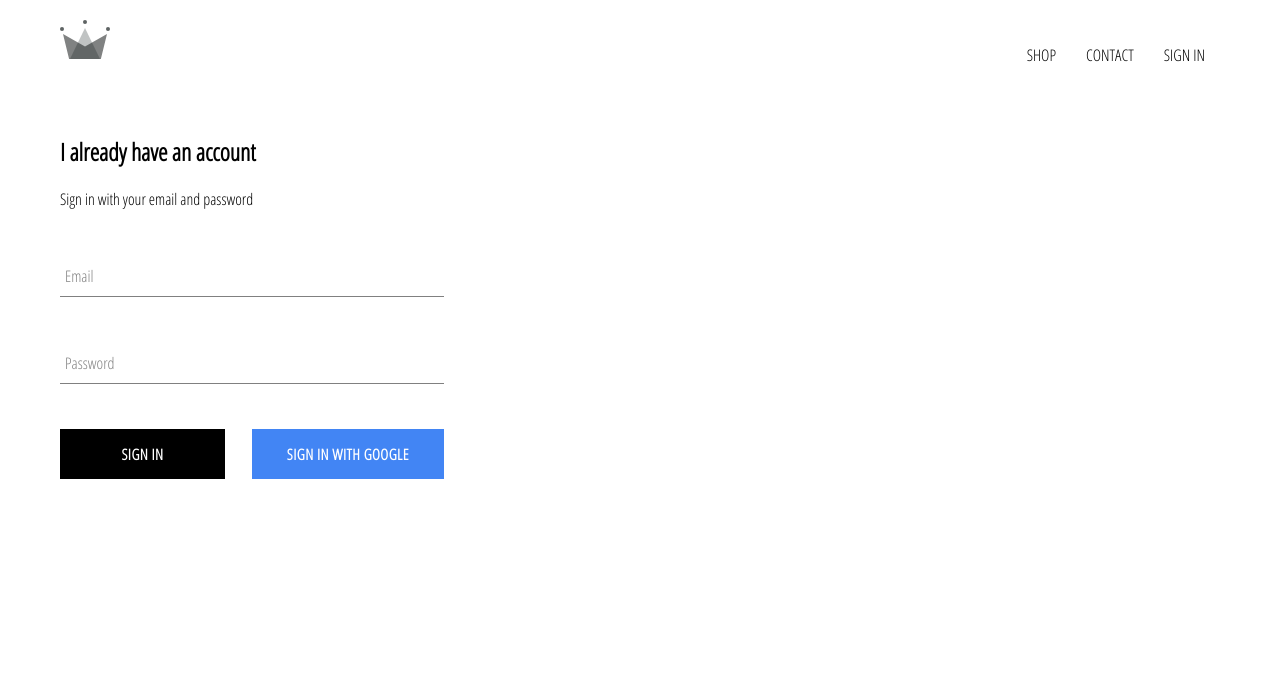
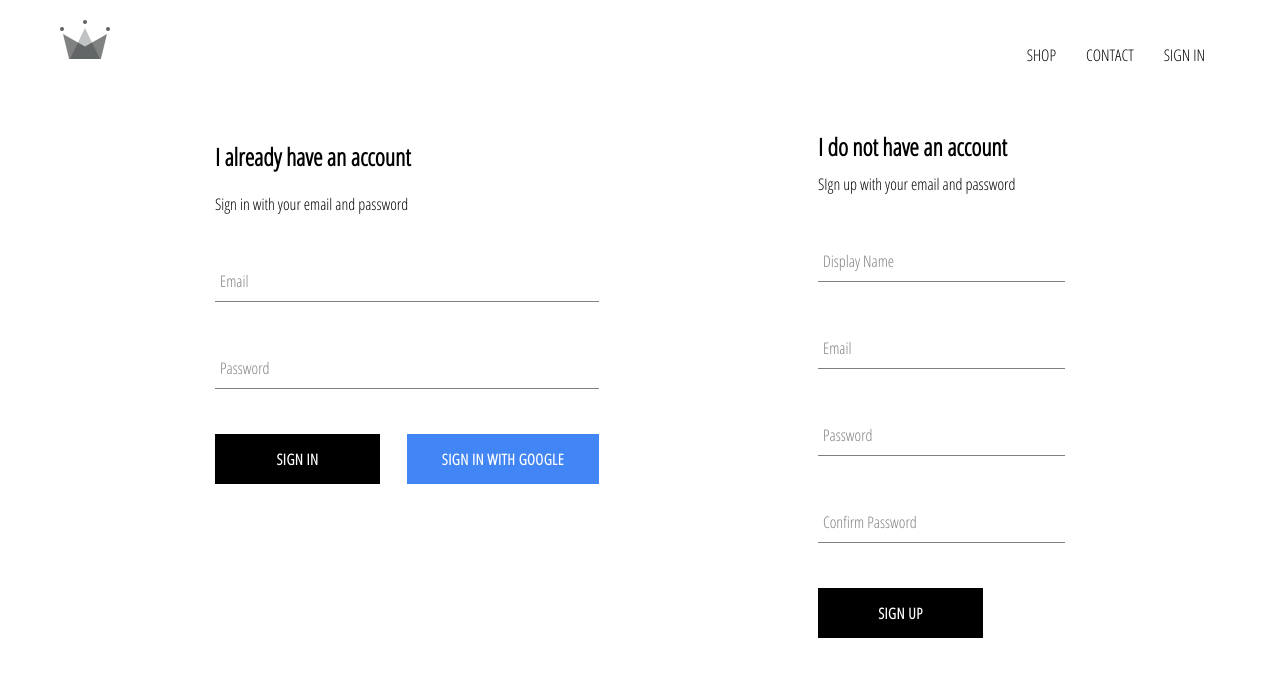
Before and after one commit to JeanRibac/React-E-commerce-App, a React (Create React App) app in the folder client/: page /signin in a window 1280 px wide. Shown: the top 676 px of the page. Built offline with nearby package versions, Linux system fonts and the light colour scheme; no server answers.

Commit message:
implemented firebase utils, included ability to store authenticated users into our firestore db

```diff
--- a/client/src/App.js
+++ b/client/src/App.js
@@ -6,20 +6,37 @@
 import ShopPage from './pages/shop/shop.component';
 import SignInAndSignUpPage from './pages/sign-in-and-sign-up/sign-in-and-sing-up.component';
 import Header from './components/header/header.component'
-import {auth} from './firebase/firebase.utils';
+import {
+  auth,
+  createUserProfileDocument
+} from './firebase/firebase.utils';
 
 class App extends Component {
   constructor(props) {
     super(props);
 
-    this.state = {curentUser: null}
+    this.state = {currentUser: null}
   }
 
   UnsubscribeFromAuth = null;
   componentDidMount(){
-    this.UnsubscribeFromAuth = auth.onAuthStateChanged(user=>{
-      this.setState({curentUser: user});
-      console.log(user);
+    this.UnsubscribeFromAuth = auth.onAuthStateChanged(async userAuth =>{
+      if(userAuth){
+        const userRef = await createUserProfileDocument(userAuth);
+        userRef.onSnapshot(snapShot =>{
+          // console.log(snapShot.data())
+           this.setState({
+             currentUser: {
+               id:snapShot.id,
+               ...snapShot.data()
+             }
+           },()=>{
+            console.log(this.state)
+           });
+        });
+      }else{
+        this.setState({currentUser:userAuth})
+      }
     })
   }
 
--- a/client/src/components/sign-up/sign-up.component.jsx
+++ b/client/src/components/sign-up/sign-up.component.jsx
@@ -0,0 +1,91 @@
+import React,{Component} from 'react';
+
+import FormInput from '../form-input/form-input.component';
+import CustomButton from '../custom-button/custom-button.component';
+
+import {auth, createUserProfileDocument} from '../../firebase/firebase.utils';
+
+import './sign-up.styles.scss';
+
+class Signup extends Component {
+    constructor() {
+        super();
+
+        this.state = {
+          displayName: "",
+          email: "",
+          password: "",
+          confirmPassword: "",
+        };
+
+    }
+    handleSubmit = async event=>{
+        event.preventDefault();
+        const { displayName, email, password, confirmPassword } = this.state;
+        if(password !== confirmPassword){
+            alert("Passwords don't match");
+            return;
+        }
+        try{
+            const {user} = await auth.createUserWithEmailAndPassword(email,password);
+            await createUserProfileDocument(user, {displayName});
+            this.setState({
+              displayName: "",
+              email: "",
+              password: "",
+              confirmPassword: "",
+            });
+        }catch(err){
+            console.log(err);
+        }
+    }
+    handleChange = event => {
+        const {name, value} = event.target;
+        this.setState({[name]:value});
+    }
+    render(){
+        const {displayName, email, password, confirmPassword} = this.state;
+        return (
+          <div className="sign-up">
+            <h2 className="title">I do not have an account</h2>
+            <span>SIgn up with your email and password</span>
+            <form className="sign-up-form" onSubmit={this.handleSubmit}>
+              <FormInput
+                type="text"
+                name="displayName"
+                value={displayName}
+                onChange={this.handleChange}
+                label="Display Name"
+                required
+              />
+              <FormInput
+                type="email"
+                name="email"
+                value={email}
+                onChange={this.handleChange}
+                label="Email"
+                required
+              />
+              <FormInput
+                type="password"
+                name="password"
+                value={password}
+                onChange={this.handleChange}
+                label="Password"
+                required
+              />
+              <FormInput
+                type="password"
+                name="confirmPassword"
+                value={confirmPassword}
+                onChange={this.handleChange}
+                label="Confirm Password"
+                required
+              />
+              <CustomButton type="submit">SIGN UP</CustomButton>
+            </form>
+          </div>
+        );
+    }
+}
+export default Signup;
--- a/client/src/components/sign-up/sign-up.styles.scss
+++ b/client/src/components/sign-up/sign-up.styles.scss
@@ -0,0 +1,7 @@
+.sign-uo{
+    display:flex;
+    flex-direction: column;
+    width:380px;.title{
+        margin: 10px 0;
+    }
+}
--- a/client/src/firebase/firebase.utils.js
+++ b/client/src/firebase/firebase.utils.js
@@ -2,7 +2,7 @@
 import "firebase/firestore";
 import "firebase/auth";
 
-var firebaseConfig = {
+var config = {
   apiKey: "AIzaSyDVrBsyeYFLoUqWjgKApqyjtiNBWAbZ_nw",
   authDomain: "e-commercereactwebsite.firebaseapp.com",
   databaseURL: "https://e-commercereactwebsite.firebaseio.com",
@@ -13,8 +13,27 @@
   measurementId: "G-H9V6J4WPJS"
 };
 
+export const createUserProfileDocument = async(userAuth, additionalData) =>{
+  if(!userAuth) return;
+
+  const userRef = firestore.doc(`users/${userAuth.uid}`);
+  const snapShot = await userRef.get();
+
+  if(!snapShot.exists) {
+    const {displayName, email} = userAuth;
+    const createdAt = new Date();
+
+    try{
+      await userRef.set({displayName, email, createdAt, ...additionalData})
+    }catch(err){
+      console.log("error creating user", err.message)
+    }
+  }
+  return userRef;
+}
+
 // Initialize Firebase
-  firebase.initializeApp(firebaseConfig);
+firebase.initializeApp(config);
 
 export const auth = firebase.auth();
 export const firestore = firebase.firestore();
--- a/client/src/pages/sign-in-and-sign-up/sign-in-and-sign-up.styles.scss
+++ b/client/src/pages/sign-in-and-sign-up/sign-in-and-sign-up.styles.scss
@@ -0,0 +1,6 @@
+.sign-in-and-sign-up{
+    width:850px;
+    display:flex;
+    justify-content: space-between;
+    margin:30px auto;
+}
--- a/client/src/pages/sign-in-and-sign-up/sign-in-and-sing-up.component.jsx
+++ b/client/src/pages/sign-in-and-sign-up/sign-in-and-sing-up.component.jsx
@@ -1,10 +1,12 @@
 import React from 'react';
 import SignIn from '../../components/sign-in/sign-in.component';
+import SignUp from '../../components/sign-up/sign-up.component';
 import './sign-in-and-sign-up.styles.scss';
 
 const SignInAndSignUpPage = () =>(
     <div className="sign-in-and-sign-up">
         <SignIn/>
+        <SignUp/>
     </div>
 )
 export default SignInAndSignUpPage;
```
Lines whose indentation alone changed are shown as unchanged.
